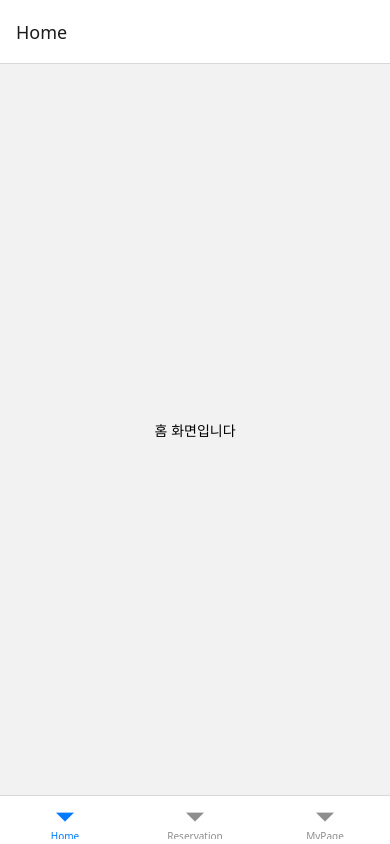
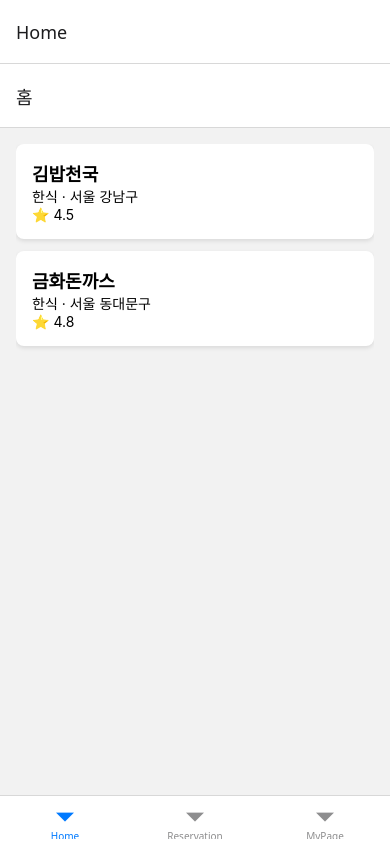
Before and after one commit to angiekim8855/share-plate, a React Native app: screen / in a window 390 px wide. Built offline with nearby package versions, Linux system fonts and the light colour scheme.

Commit message:
add: 가게 상세 페이지 라우팅

```diff
--- a/src/navigation/mainTabNavigator.tsx
+++ b/src/navigation/mainTabNavigator.tsx
@@ -3,13 +3,25 @@ import { createBottomTabNavigator } from "@react-navigation/bottom-tabs";
 import Home from "../screens/Home";
 import Reservation from "../screens/Reservation";
 import MyPage from "../screens/MyPage";
+import { createNativeStackNavigator } from "@react-navigation/native-stack";
+import RestaurantDetail from "../screens/RestaurantDetail";
 
 const Tab = createBottomTabNavigator();
+const HomeStack = createNativeStackNavigator();
+
+function HomeStackNavigator() {
+    return (
+        <HomeStack.Navigator>
+            <HomeStack.Screen name="HomeMain" component={Home} options={{ title: "홈" }} />
+            <HomeStack.Screen name="RestaurantDetail" component={RestaurantDetail} options={{ title: "가게 정보" }} />
+        </HomeStack.Navigator>
+    );
+}
 
 export default function MainTabNavigator() {
     return (
         <Tab.Navigator>
-            <Tab.Screen name="Home" component={Home} />
+            <Tab.Screen name="Home" component={HomeStackNavigator} />
             <Tab.Screen name="Reservation" component={Reservation} />
             <Tab.Screen name="MyPage" component={MyPage} />
         </Tab.Navigator>
--- /dev/null
+++ b/src/navigation/types.ts
@@ -0,0 +1,6 @@
+import { Restaurant } from "../types/store";
+
+export type RootStackParamList = {
+    HomeMain: undefined;
+    RestaurantDetail: { restaurant: Restaurant };
+};
--- /dev/null
+++ b/src/navigation/types.tsx
@@ -0,0 +1,6 @@
+import { Restaurant } from "../types/store";
+
+export type RootStackParamList = {
+    HomeMain: undefined;
+    RestaurantDetail: { restaurant: Restaurant };
+};
--- /dev/null
+++ b/src/screens/RestaurantDetail.tsx
@@ -0,0 +1,56 @@
+import React from "react";
+import { View, Text, FlatList, StyleSheet, Image } from "react-native";
+import { RouteProp, useRoute } from "@react-navigation/native";
+import { RootStackParamList } from "../navigation/types";
+
+type RestaurantDetailRouteProp = RouteProp<RootStackParamList, "RestaurantDetail">;
+
+export default function RestaurantDetail() {
+    const route = useRoute<RestaurantDetailRouteProp>();
+    const { restaurant } = route.params;
+
+    return (
+        <View style={styles.container}>
+            <Text style={styles.title}>{restaurant.name}</Text>
+            <Text>📍 {restaurant.address}</Text>
+            <Text>⭐ {restaurant.rating}</Text>
+            <Text>⏰ 마감 시간: {new Date(restaurant.closeTime).toLocaleTimeString()}</Text>
+            <Text style={styles.sectionTitle}>📋 메뉴</Text>
+            <FlatList
+                data={restaurant.itemList}
+                keyExtractor={(item) => item.itemId}
+                renderItem={({ item }) => (
+                    <View style={styles.item}>
+                        {item.itemImg ? <Image source={{ uri: item.itemImg }} style={styles.image} /> : null}
+                        <Text>{item.itemName || "메뉴 이름 없음"}</Text>
+                        <Text>
+                            정가: {item.price}원 → 할인: {item.finalPrice}원
+                        </Text>
+                        <Text>수량: {item.ea}</Text>
+                    </View>
+                )}
+            />
+            <Text style={styles.sectionTitle}>📝 리뷰</Text>
+            <FlatList
+                data={restaurant.reviewList}
+                keyExtractor={(item) => item.reviewId || Math.random().toString()}
+                renderItem={({ item }) => (
+                    <View style={styles.review}>
+                        <Text>{item.userName || "익명 사용자"}</Text>
+                        <Text>{item.reviewDetail || "리뷰 내용 없음"}</Text>
+                        <Text>{new Date(item.date).toLocaleDateString()}</Text>
+                    </View>
+                )}
+            />
+        </View>
+    );
+}
+
+const styles = StyleSheet.create({
+    container: { padding: 20 },
+    title: { fontSize: 24, fontWeight: "bold", marginBottom: 10 },
+    sectionTitle: { fontSize: 18, fontWeight: "bold", marginTop: 20, marginBottom: 10 },
+    item: { marginBottom: 10 },
+    review: { marginBottom: 15, paddingBottom: 10, borderBottomWidth: 0.5, borderColor: "#ccc" },
+    image: { width: 100, height: 100, marginBottom: 5 },
+});
--- a/src/screens/home.tsx
+++ b/src/screens/home.tsx
@@ -1,18 +1,48 @@
 import React from "react";
-import { View, Text, StyleSheet } from "react-native";
+import { View, Text, StyleSheet, FlatList, TouchableOpacity } from "react-native";
+import mockData from "../api/storeData.json";
+import { Restaurant } from "../types/store";
+import { useNavigation } from "@react-navigation/native";
+import { StackNavigationProp } from "@react-navigation/stack";
+import { RootStackParamList } from "../navigation/types";
 
-export default function Home() {
+type Navigation = StackNavigationProp<RootStackParamList, "HomeMain">;
+
+export default function HomeScreen() {
+    const navigation = useNavigation<Navigation>();
+
+    const renderItem = ({ item }: { item: Restaurant }) => (
+        <TouchableOpacity style={styles.card} onPress={() => navigation.navigate("RestaurantDetail", { restaurant: item })}>
+            <Text style={styles.name}>{item.name}</Text>
+            <Text>
+                {item.category} · {item.address}
+            </Text>
+            <Text>⭐ {item.rating}</Text>
+        </TouchableOpacity>
+    );
+
     return (
         <View style={styles.container}>
-            <Text>홈 화면입니다</Text>
+            <FlatList data={mockData} keyExtractor={(item) => item.storeId} renderItem={renderItem} />
         </View>
     );
 }
 
 const styles = StyleSheet.create({
-    container: {
-        flex: 1,
-        justifyContent: "center",
-        alignItems: "center",
+    container: { flex: 1, padding: 16 },
+    card: {
+        backgroundColor: "#fff",
+        borderRadius: 8,
+        padding: 16,
+        marginBottom: 12,
+        shadowColor: "#000",
+        shadowOpacity: 0.1,
+        shadowOffset: { width: 0, height: 2 },
+        shadowRadius: 4,
+        elevation: 2,
+    },
+    name: {
+        fontSize: 18,
+        fontWeight: "bold",
     },
 });
```
Also changed, not shown: package.json (+5 -2 lines), 1 other file (tests, documents, lock files or other folders).
